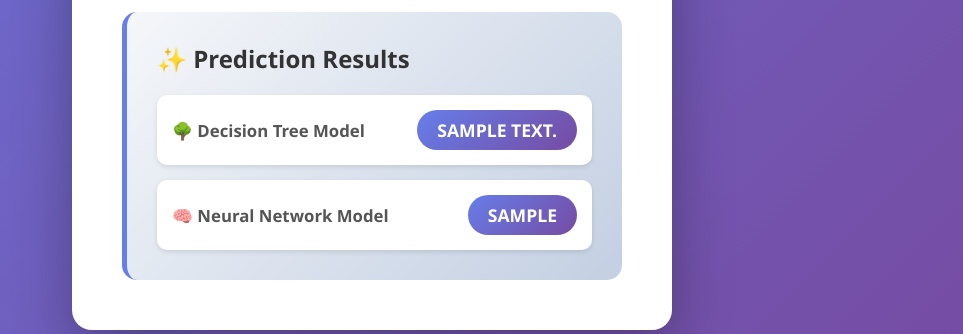
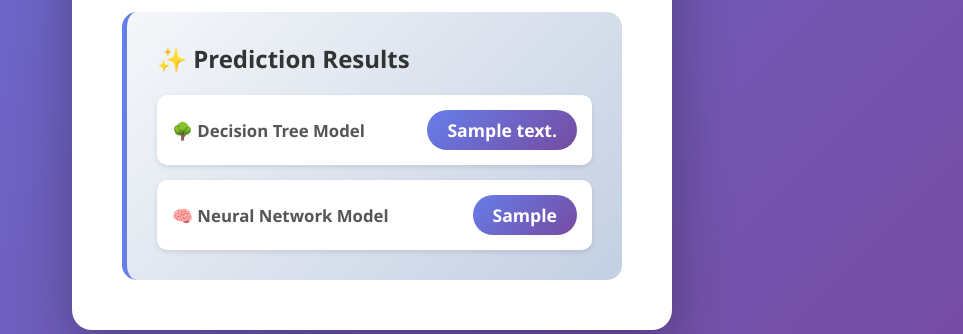
Before and after one commit to Donuts-procodes/Iris-Flower-predictor, a Flask app: template templates/index.html in a window 1280 px wide. Shown: the part 946-1280 px from the top of the page, without its empty margins (268-1231 px from the left). Run offline with Flask 3, Linux system fonts and the light colour scheme; the template is opened without the code that fills it: most values are stand-ins (such as "Sample title", 1, 10 or a date in 2020); parts of the project's set-up code (start-up, migrations or seed data) failed here and were passed over.

Commit message:
small changes in models

```diff
--- a/templates/index.html
+++ b/templates/index.html
@@ -1,5 +1,6 @@
 <!DOCTYPE html>
 <html lang="en">
+
 <head>
     <meta charset="UTF-8">
     <meta name="viewport" content="width=device-width, initial-scale=1.0">
@@ -146,7 +147,6 @@
             border-radius: 50px;
             font-weight: 700;
             font-size: 1.1em;
-            text-transform: uppercase;
         }
 
         .error {
@@ -194,13 +194,15 @@
         }
     </style>
 </head>
+
 <body>
     <div class="container">
         <h1>🌸 Iris Flower Classifier</h1>
         <p class="subtitle">Predict iris species using machine learning</p>
 
         <div class="info-box">
-            <strong>ℹ️ How it works:</strong> Enter the flower's measurements below, and our AI models will predict the species using both Decision Tree and Neural Network algorithms.
+            <strong>ℹ️ How it works:</strong> Enter the flower's measurements below, and our AI models will predict the
+            species using both Decision Tree and Neural Network algorithms.
         </div>
 
         <form method="POST">
@@ -253,4 +255,5 @@
         {% endif %}
     </div>
 </body>
+
 </html>
```
Also changed, not shown: 3 other files. Lines whose indentation alone changed are shown as unchanged.
